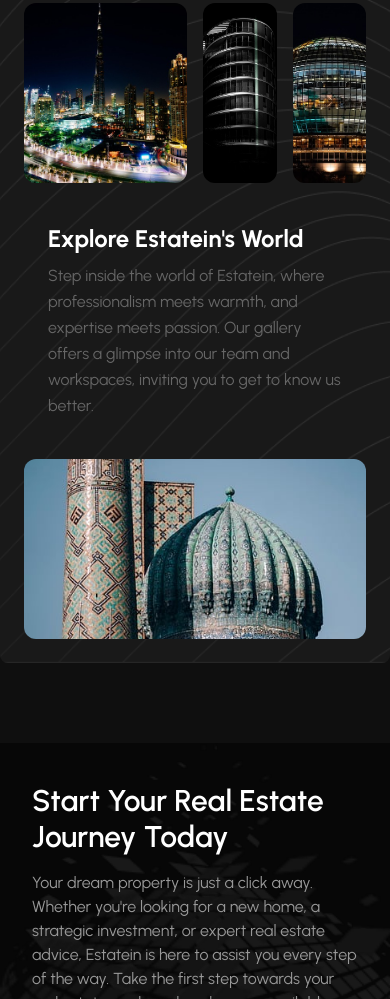
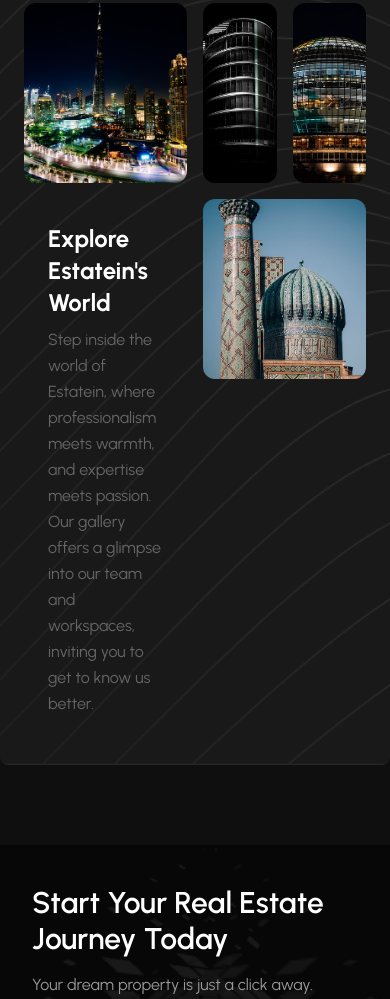
Before and after one commit to omareloweiti1/Estatein-website, a website: page contact.html in a window 390 px wide. Shown: the part 4059-5058 px from the top of the page. Drawn offline with nearby package versions, Linux system fonts and the light colour scheme; files that its build step writes are made by us from their sources; files whose address does not match are found by name.

Commit message:
edit error

```diff
--- a/contact.html
+++ b/contact.html
@@ -469,43 +469,49 @@
         class="bg-gallery bg-cover bg-center p-6 my-20 rounded-lg">
         <div class="grid grid-cols-4 gap-4">
 
-    <!-- صورة 1 -->
+              <!-- imge 1 -->
+
           <div class="col-span-2">
             <img src="assets/imges/featured-cards/praha.jpg"
                  alt=""
                  class="w-full h-[180px] object-cover rounded-xl" />
           </div>
 
-    <!-- صورة 2 -->
+              <!-- imge 2 -->
+
           <div class="col-span-2">
             <img src="assets/imges/featured-cards/building.jpg"
                  alt=""
                  class="w-full h-[180px] object-cover rounded-xl" />
           </div>
 
-    <!-- صورة 3 -->
+              <!-- imge 3 -->
+
           <div class="col-span-2">
             <img src="assets/imges/featured-cards/architecturere.jpg"
                  alt=""
                  class="w-full h-[180px] object-cover rounded-xl" />
           </div>
 
-    <!-- صورة 4 -->
+              <!-- imge 4 -->
+
           <div class="col-span-1">
             <img src="assets/imges/featured-cards/architecture.jpg"
                  alt=""
                  class="w-full h-[180px] object-cover rounded-xl" />
           </div>
 
-    <!-- صورة 5 -->
+          <!-- imge 5 -->
+
           <div class="col-span-1">
             <img src="assets/imges/featured-cards/abuilding.jpg"
                  alt=""
                  class="w-full h-[180px] object-cover rounded-xl" />
           </div>
 
-    <!-- النص -->
-    <div class="col-span-2 md:col-span-2 col-span-full flex items-center justify-center text-white p-6 rounded-xl">
+          <!-- text -->
+           <!-- col-span-full -->
+          <div class="col-span-2 md:col-span-2  flex items-center justify-center text-white p-6 rounded-xl">
             <div>
               <h2 class="text-2xl font-bold mb-2">Explore Estatein's World</h2>
               <p class="text-gray-200 leading-relaxed">
@@ -515,9 +521,9 @@
               </p>
             </div>
           </div>
-
-    <!-- صورة 6 -->
-    <div class="col-span-2 md:col-span-2 col-span-full">
+      <!-- imge 6 -->
+          <!-- col-span-full -->
+          <div class="col-span-2 md:col-span-2 ">
             <img src="assets/imges/featured-cards/samarkand.jpg"
                  alt=""
                  class="w-full h-[180px] object-cover rounded-xl" />
```
Lines whose indentation alone changed are shown as unchanged.
